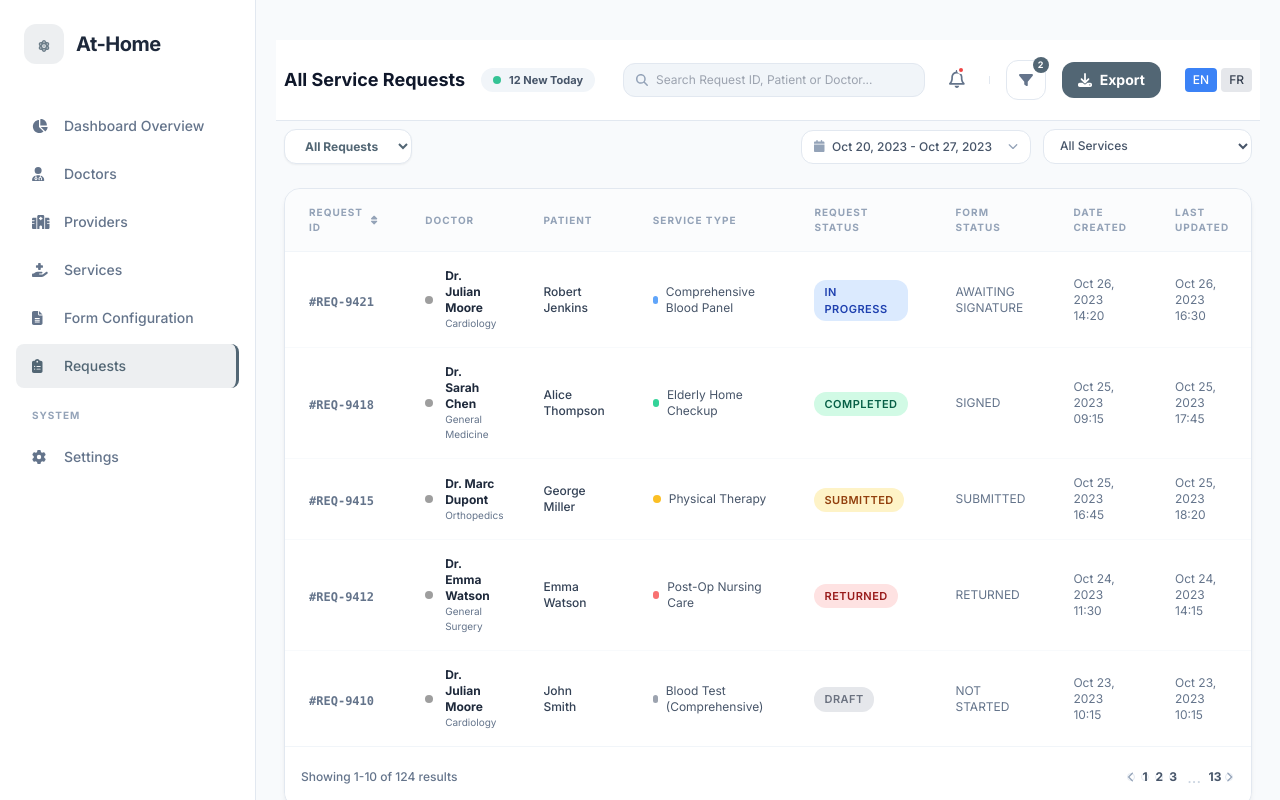
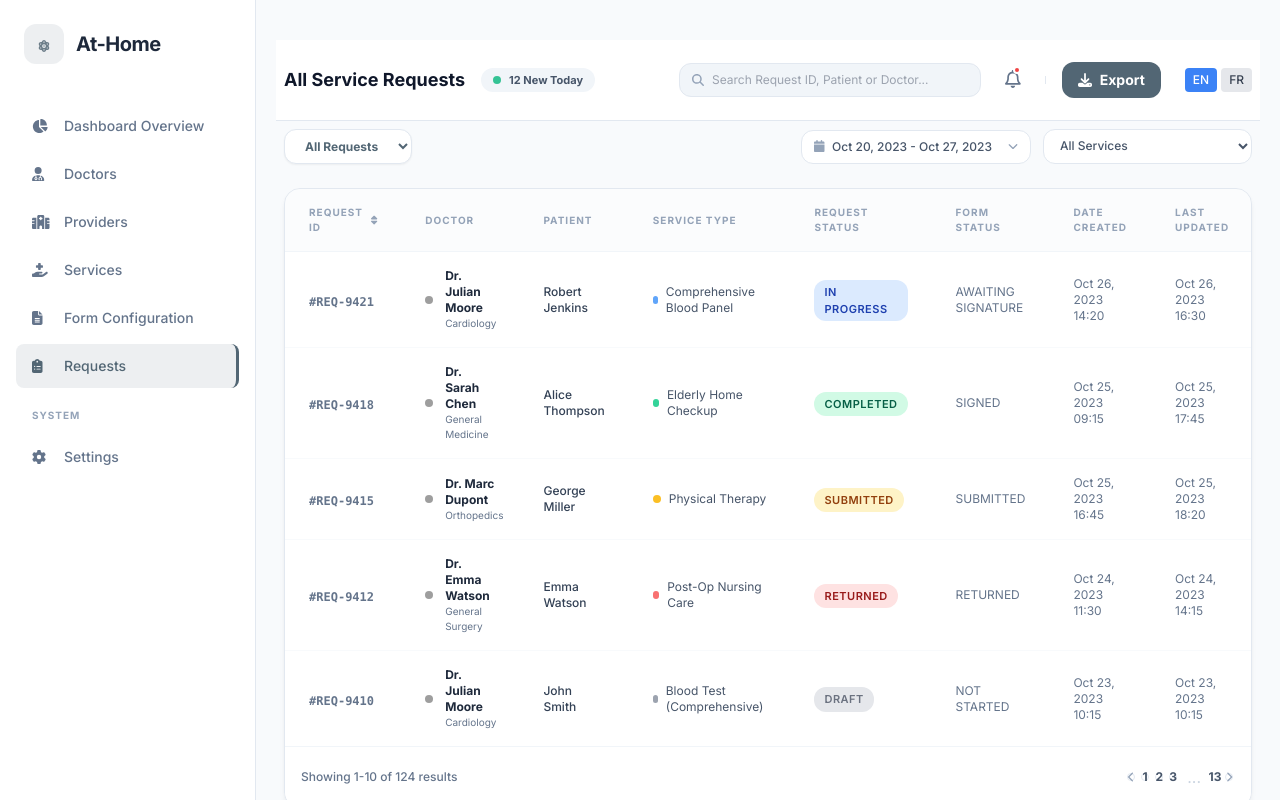
Before and after one commit to Mayuri2502/at-home-healthcare-admin-react, a React (Create React App) app: page /requests in a window 1280 px wide. Shown: the top 800 px of the page. Built offline with nearby package versions, Linux system fonts and the light colour scheme; sample sign-in values are in the browser's storage; grey boxes are pictures that could not be loaded.

Commit message:
removed filter icon from request heading

```diff
--- a/src/pages/requests/index.tsx
+++ b/src/pages/requests/index.tsx
@@ -244,10 +244,10 @@ const Requests: React.FC = () => {
               onMarkAllAsRead={markAllAsRead}
             />
             <div className="h-8 w-[1px] bg-slate-200"></div>
-            <button className="w-10 h-10 flex items-center justify-center bg-white border border-slate-200 rounded-xl text-slate-500 hover:bg-slate-50 transition-all relative">
+            {/* <button className="w-10 h-10 flex items-center justify-center bg-white border border-slate-200 rounded-xl text-slate-500 hover:bg-slate-50 transition-all relative">
               <i className="fa-solid fa-filter text-sm"></i>
               <span className="absolute -top-1 -right-1 w-4 h-4 bg-primary text-white text-[9px] flex items-center justify-center rounded-full font-bold">2</span>
-            </button>
+            </button> */}
             <button className="px-4 py-2 bg-primary text-white rounded-xl text-sm font-bold flex items-center gap-2 hover:bg-slate-800 transition-all">
               <i className="fa-solid fa-download"></i> {t('common.export')}
             </button>
```
